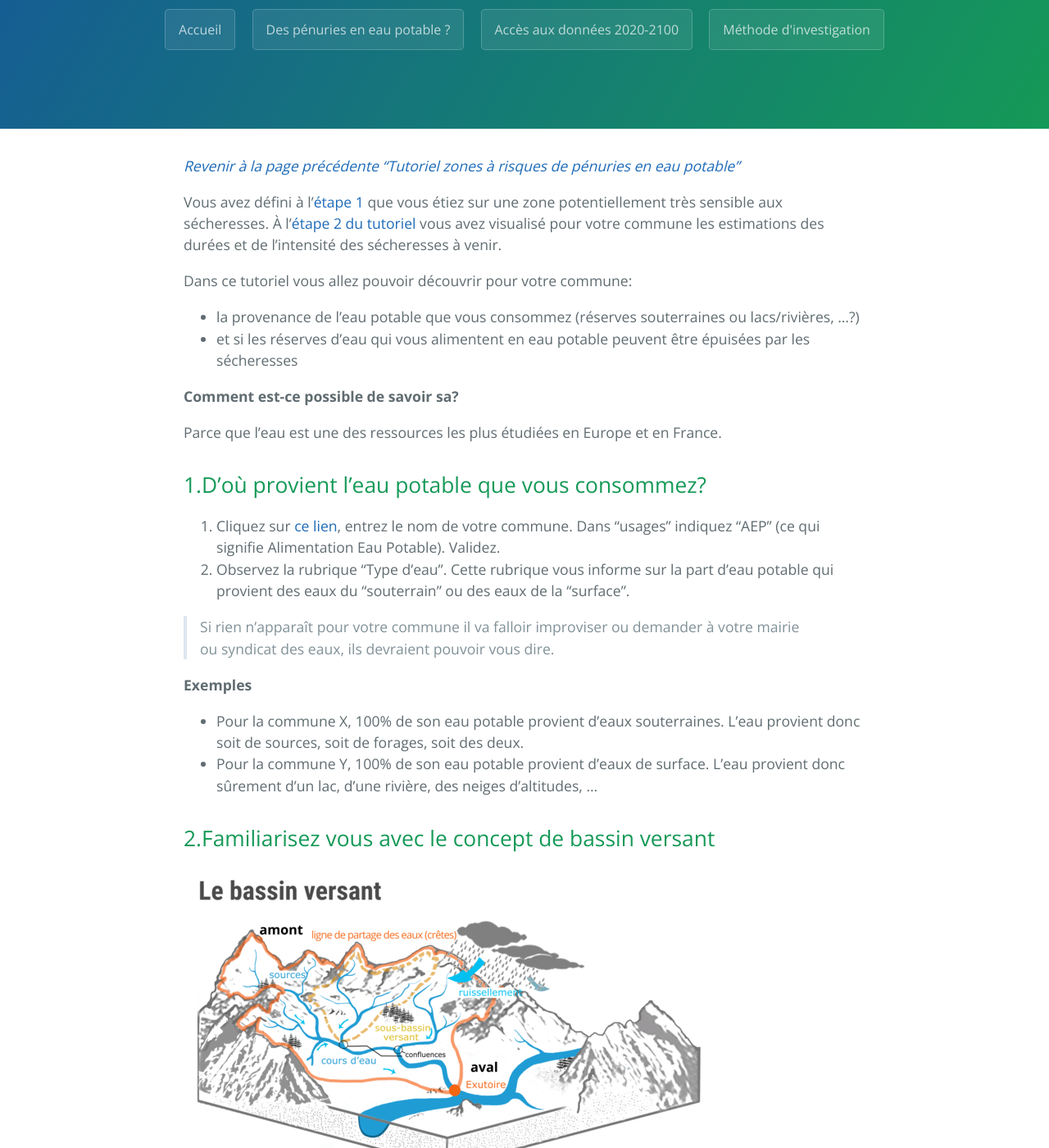
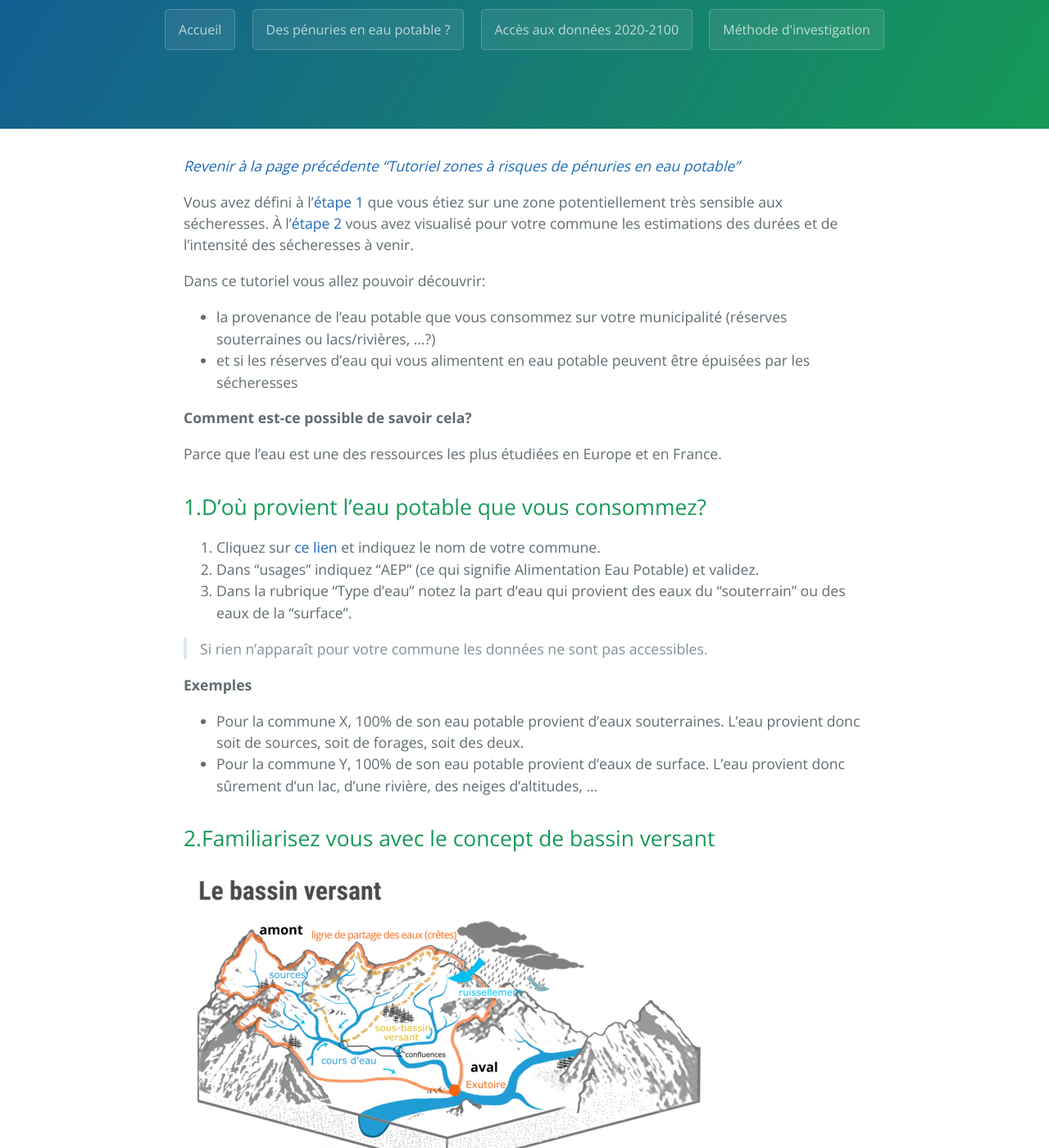
Before and after one commit to secheresses/Ancien-site, a Jekyll site: the page built from pages/penuries-eau/reserves-perennes.md, in a window 1280 px wide and 1400 px high, scrolled down 256 px. Shown: the whole window at 82% size. Built offline with Jekyll 4.4.1, drawn with Linux system fonts in a browser that asks for light colours; some of the changed text lies outside the part shown.

Commit message:
mise à jour tutoriels

```diff
--- a/pages/penuries-eau/reserves-perennes.md
+++ b/pages/penuries-eau/reserves-perennes.md
@@ -7,23 +7,24 @@ permalink: /eau-perrenite
 
 *[Revenir à la page précédente "Tutoriel zones à risques de pénuries en eau potable"](../risques-penurie-eau)*
 
-Vous avez défini à l'[étape 1](../eau-geologie-karstique) que vous étiez sur une zone potentiellement très sensible aux sécheresses. À l'[étape 2 du tutoriel](../indice-sswi) vous avez visualisé pour votre commune les estimations des durées et de l'intensité des sécheresses à venir.
+Vous avez défini à l'[étape 1](../eau-geologie-karstique) que vous étiez sur une zone potentiellement très sensible aux sécheresses. À l'[étape 2](../indice-sswi) vous avez visualisé pour votre commune les estimations des durées et de l'intensité des sécheresses à venir.
 
-Dans ce tutoriel vous allez pouvoir découvrir pour votre commune:
-* la provenance de l'eau potable que vous consommez (réserves souterraines ou lacs/rivières, ...?)
+Dans ce tutoriel vous allez pouvoir découvrir:
+* la provenance de l'eau potable que vous consommez sur votre municipalité (réserves souterraines ou lacs/rivières, ...?)
 * et si les réserves d'eau qui vous alimentent en eau potable peuvent être épuisées par les sécheresses
 
-**Comment est-ce possible de savoir sa?**
+**Comment est-ce possible de savoir cela?**
 
 Parce que l'eau est une des ressources les plus étudiées en Europe et en France.
 
 1.D'où provient l'eau potable que vous consommez?
 ---
 
-1. Cliquez sur [ce lien](https://bnpe.eaufrance.fr/acces-donnees), entrez le nom de votre commune. Dans "usages" indiquez "AEP" (ce qui signifie Alimentation Eau Potable). Validez.
-2. Observez la rubrique "Type d'eau". Cette rubrique vous informe sur la part d'eau potable qui provient des eaux du "souterrain" ou des eaux de la "surface".
+1. Cliquez sur [ce lien](https://bnpe.eaufrance.fr/acces-donnees) et indiquez le nom de votre commune.
+2. Dans "usages" indiquez "AEP" (ce qui signifie Alimentation Eau Potable) et validez.
+2. Dans la rubrique "Type d'eau" notez la part d'eau qui provient des eaux du "souterrain" ou des eaux de la "surface".
 
-> Si rien n'apparaît pour votre commune il va falloir improviser ou demander à votre mairie ou syndicat des eaux, ils devraient pouvoir vous dire.
+> Si rien n'apparaît pour votre commune les données ne sont pas accessibles.
 
 **Exemples**
 * Pour la commune X, 100% de son eau potable provient d'eaux souterraines. L'eau provient donc soit de sources, soit de forages, soit des deux.
```
Also changed, not shown: other parts of pages/penuries-eau/reserves-perennes.md (+2 -2 lines), pages/risques-penurie-eau.md (+4 -4 lines).
